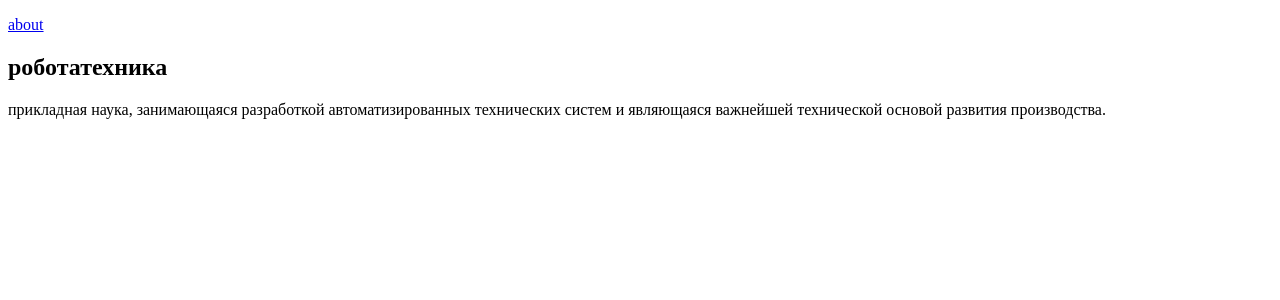
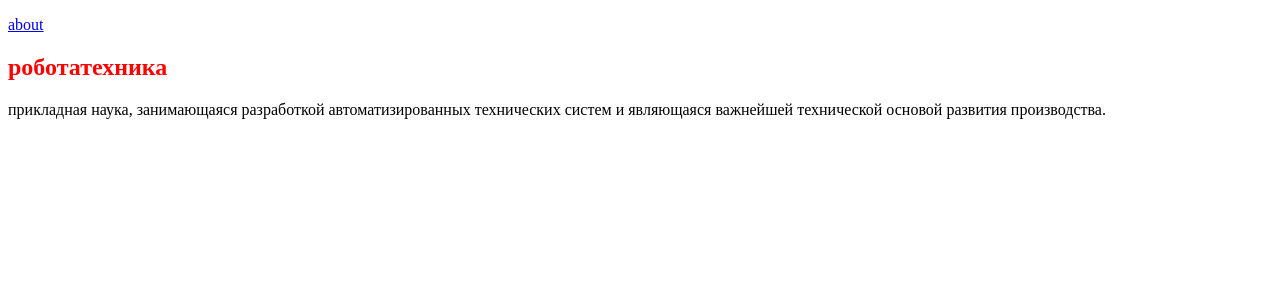
Before and after one commit to ic-434/blog, a Django app: page / in a window 1280 px wide. Shown: the part 70-370 px from the top of the page. Run offline with Django 4.2, Linux system fonts and the light colour scheme; data comes from the database, SQL or seed files in the repository.

Commit message:
add style

```diff
--- a/ic434blog/ic434blog/settings.py
+++ b/ic434blog/ic434blog/settings.py
@@ -118,6 +118,10 @@ USE_TZ = True
 
 STATIC_URL = 'static/'
 
+STATICFILES_DIRS = [
+    BASE_DIR / 'static',
+]
+
 # Default primary key field type
 # https://docs.djangoproject.com/en/4.1/ref/settings/#default-auto-field
 
--- /dev/null
+++ b/ic434blog/main/static/css/style.css
@@ -0,0 +1,3 @@
+h2 {
+    color: red;
+}
--- a/ic434blog/main/templates/main/base.html
+++ b/ic434blog/main/templates/main/base.html
@@ -1,3 +1,6 @@
+
+{% load static %}
+
 <!doctype html>
 <html lang="ru">
 <head>
@@ -6,6 +9,7 @@
           content="width=device-width, user-scalable=no, initial-scale=1.0, maximum-scale=1.0, minimum-scale=1.0">
     <meta http-equiv="X-UA-Compatible" content="ie=edge">
     <title>{% block title %}{% endblock %}</title>
+    <link rel="stylesheet" type="text/css" href="{% static 'css/style.css' %}">
 </head>
 <body>
     <header>
```
